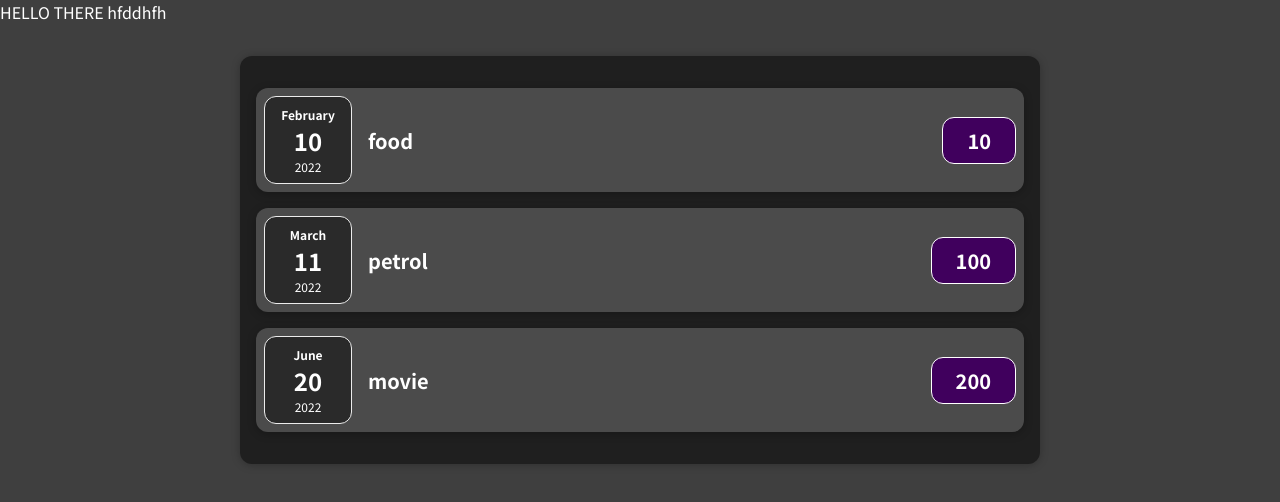
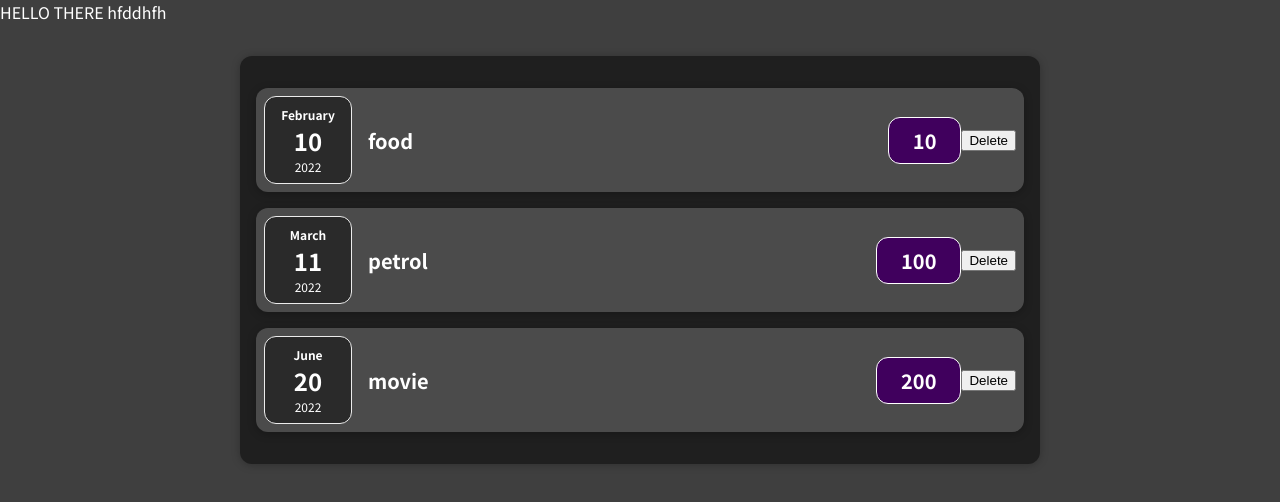
Before and after one commit to janardhan5031/learn, a React (Create React App) app: page / in a window 1280 px wide. Shown: the top 502 px of the page. Built offline with nearby package versions, Linux system fonts and the light colour scheme.

Commit message:
changing value from user

```diff
--- a/src/componenents/Expenses/ExpenseItems.js
+++ b/src/componenents/Expenses/ExpenseItems.js
@@ -1,16 +1,30 @@
+import React, { useState } from 'react';
+
 import ExpenseDate from './ExpenseDate';
 import Card from '../UI/card';
 
 import './ExpenseItems.css'
 
 function ExpenseItem(prop) {
+    // useState function is only works in component function and it take value as argument and return arry of items
+    // [value(to be changed),function(to change the value)]
+
+    const [title,setTitle] = useState(prop.obj.desc)
+
+    const deleteHandler = () => {
+        setTitle('jani');
+
+
+    }
+
     return (
         <Card className='expense-item'>
             <ExpenseDate date={ prop.obj.date}/>
             <div className='expense-item__description'>
-                <h2>{ prop.obj.desc}</h2>
+                <h2>{ title}</h2>
                 <div className='expense-item__price'>{ prop.obj.price}</div>
             </div>
+            <button onClick={deleteHandler}>Delete</button>
         </Card>
     )
 }
```
